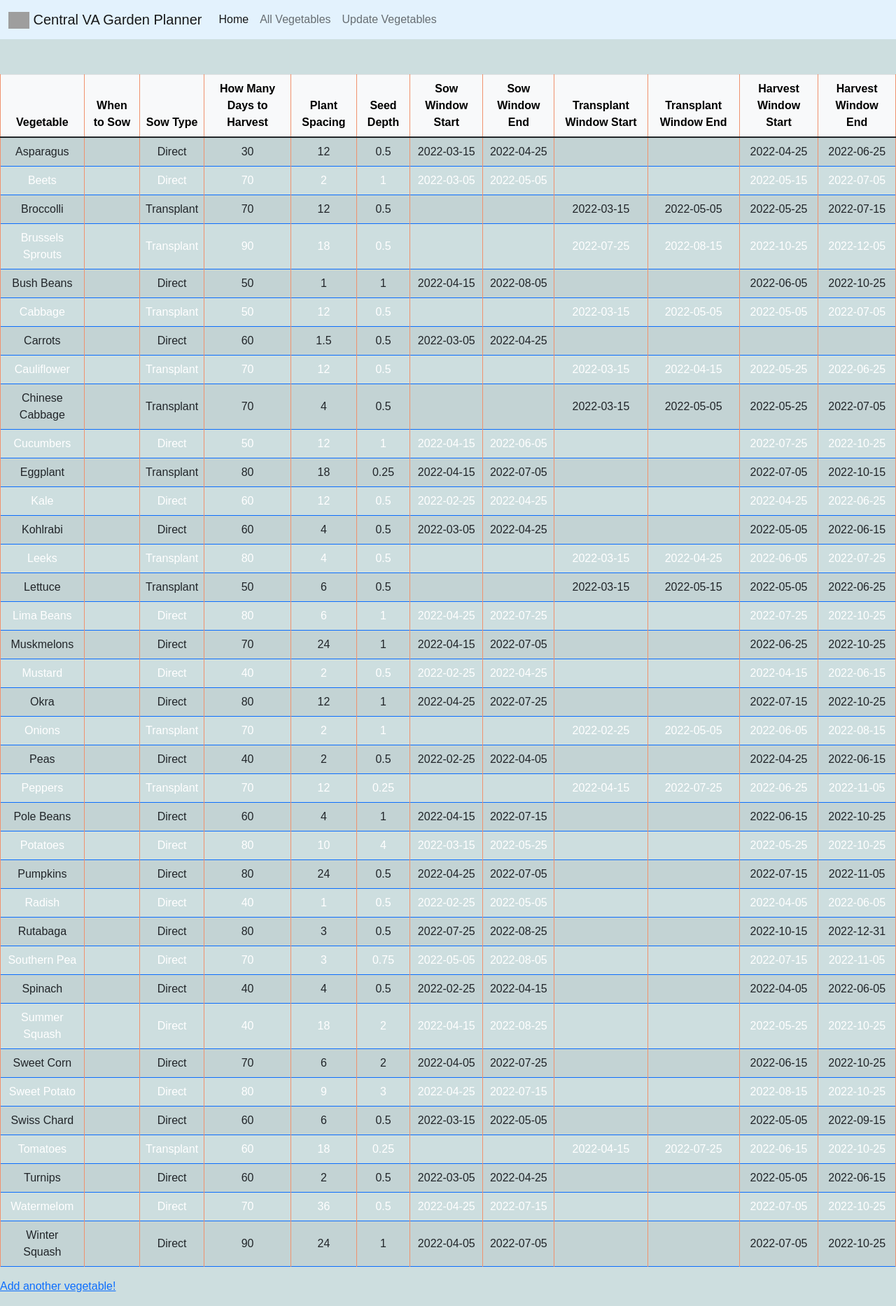
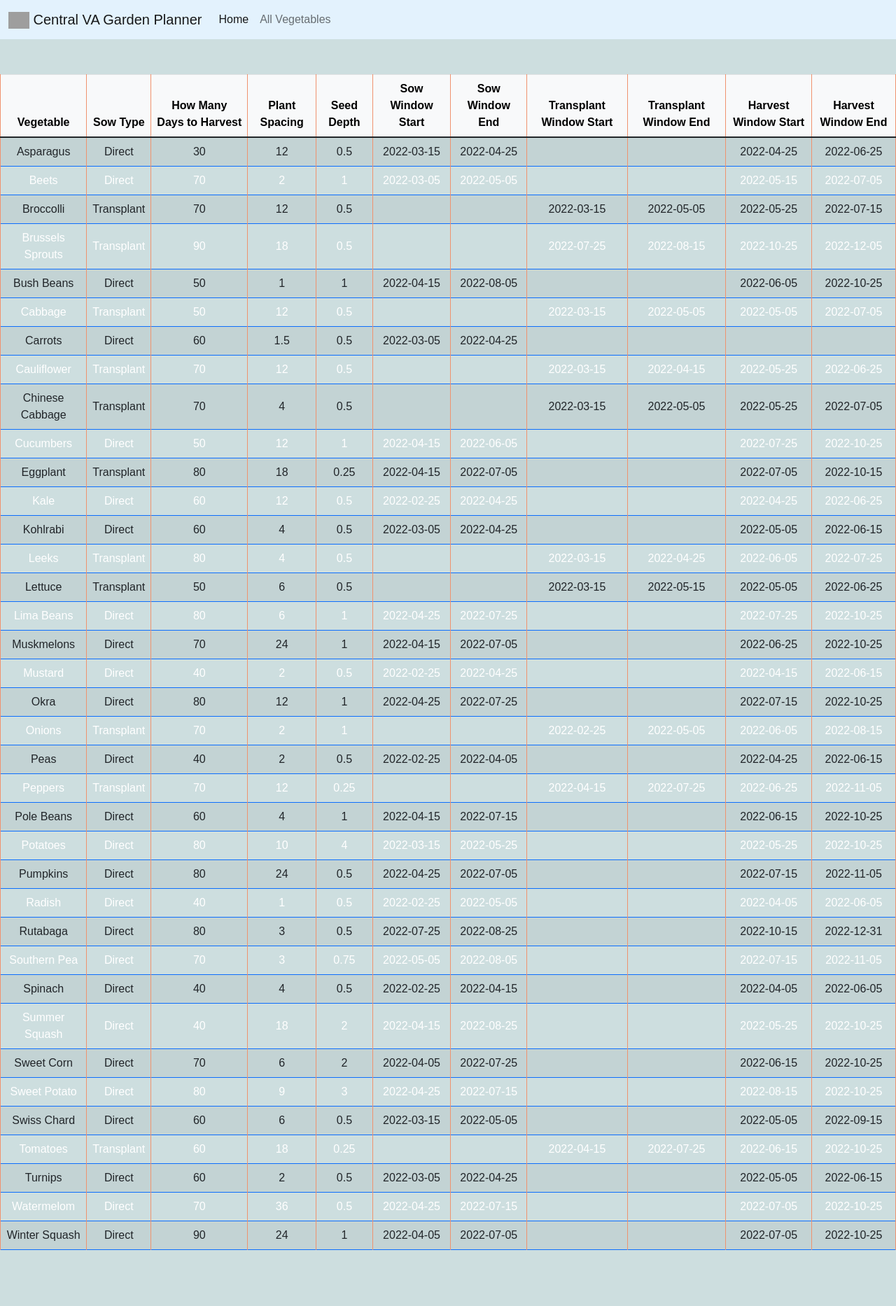
Before and after one commit to toquothty/garden-planner, a Flask app: page /all in a window 1280 px wide. Shown: the whole page at 70% size. After the commit the page ends 1786 px from the top, so only its background shows below. Run offline with Flask 2, Linux system fonts and the light colour scheme; data comes from the database, SQL or seed files in the repository; grey boxes are pictures that could not be loaded.

Commit message:
Removed the update paths for now.

```diff
--- a/templates/all.html
+++ b/templates/all.html
@@ -3,13 +3,10 @@
 
 {% block body %}
 <div class="content">
-    {% if vegetables|length < 1 %} <h4 style="text-align: center">There are no vegetables. Create one below!</h4>
-        {% else %}
     <div class="table-responsive">
         <table class="table table-striped table-hover table-bordered border-primary align-middle">
             <thead class="table-light">
                 <th>Vegetable</th>
-                    <th>When to Sow</th>
                 <th>Sow Type</th>
                 <th>How Many Days to Harvest</th>
                 <th>Plant Spacing</th>
@@ -24,7 +21,6 @@
             {% for item in vegetables %}
             <tr>
                 <td>{{ item.vegetable }}</td>
-                    <td>{{ item.sow_timeline }}</td>
                 <td>{{ item.sow_type }}</td>
                 <td>{{ item.harvest_days }}</td>
                 <td>{{ item.plant_spacing }}</td>
@@ -40,9 +36,5 @@
             {% endfor %}
         </table>
     </div>
-
-        {% endif %}
-
-        <p><a href="{{ url_for('update_vegetable') }}">Add another vegetable!</a></p>
 </div>
 {% endblock %}
--- a/templates/base.html
+++ b/templates/base.html
@@ -30,7 +30,6 @@
                 <div class="navbar-nav">
                     <a class="nav-link active" aria-current="page" href="{{ url_for('index') }}">Home</a>
                     <a class="nav-link" href="{{ url_for('display_vegetables') }}">All Vegetables</a>
-                    <a class="nav-link" href="{{ url_for('update_vegetable') }}">Update Vegetables</a>
                 </div>
     </nav>
 </head>
```
Lines whose indentation alone changed are shown as unchanged.
